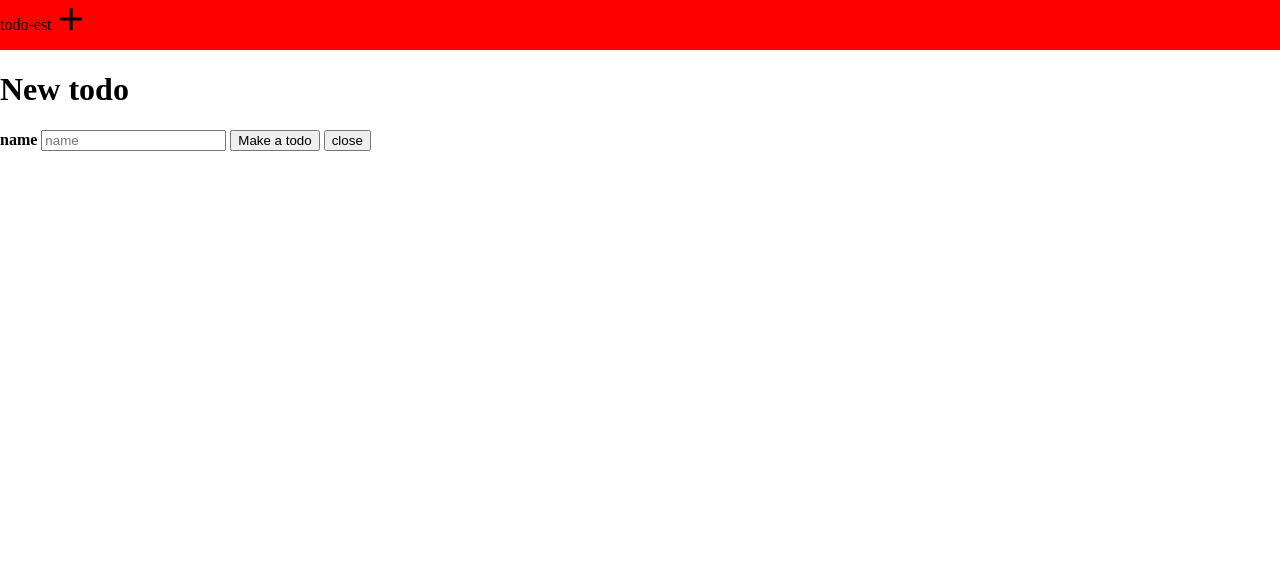
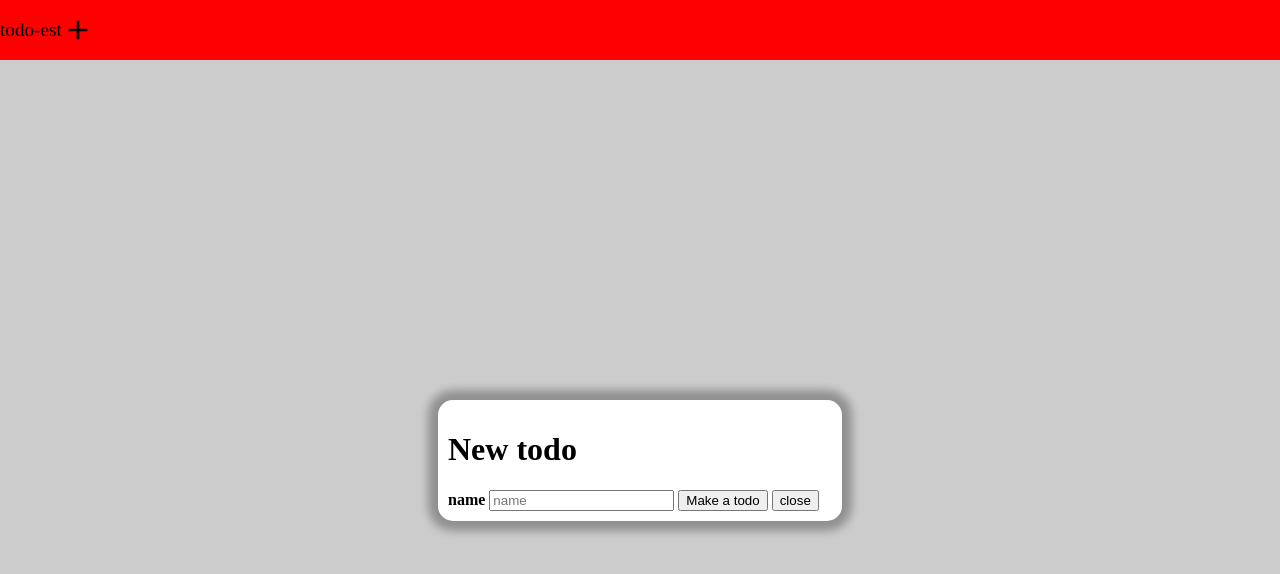
Before and after one commit to DR1FTERxd/todo-list, a website built with webpack: page dist/index.html in a window 1280 px wide. Both pictures are taken after a click on the picture 70 px from the left and 19 px from the top of the page. Built offline with nearby package versions, Linux system fonts and the light colour scheme.

Commit message:
css work

```diff
--- a/dist/index.html
+++ b/dist/index.html
@@ -17,7 +17,8 @@
 
 
 
-    <div  id="Form">
+        <div id="Form">
+            <div id="formWindow">
                 <h1>New todo</h1>
 
                 <form class ="form-container">
@@ -30,6 +31,7 @@
                     <button type="button" class="btncancel" onclick="closeForm()" id="close">close</button>
                 </form>
             </div>
+        </div>
 
 
 
--- a/dist/style.css
+++ b/dist/style.css
@@ -5,18 +5,35 @@ body{
     display: flex;
     flex-direction: row;
     background-color: red;
+    align-items: center;
 }
 #name{
-
+    font-size: larger;
 }
 #open{
 
-    height: 4.8vh;
+    height: 4vh;
 }
 
 #Form{
     display: none;
 }
 .active#Form{
-    display: block;
+    width: 100%;
+    height: 100%;
+    background-color:rgba(0, 0, 0, 0.2);
+    display: flex;
+    flex-direction: column;
+    align-items: center;
+    justify-content: center;
+    position: fixed;
+
+
+}#formWindow{
+    background-color: white;
+    width: 30vw;
+    border-radius: 15px;
+    padding: 10px;
+    box-shadow: 0px 0px 10px 10px rgba(0, 0, 0, 0.3) ;
+
 }
```
Lines whose indentation alone changed are shown as unchanged.
